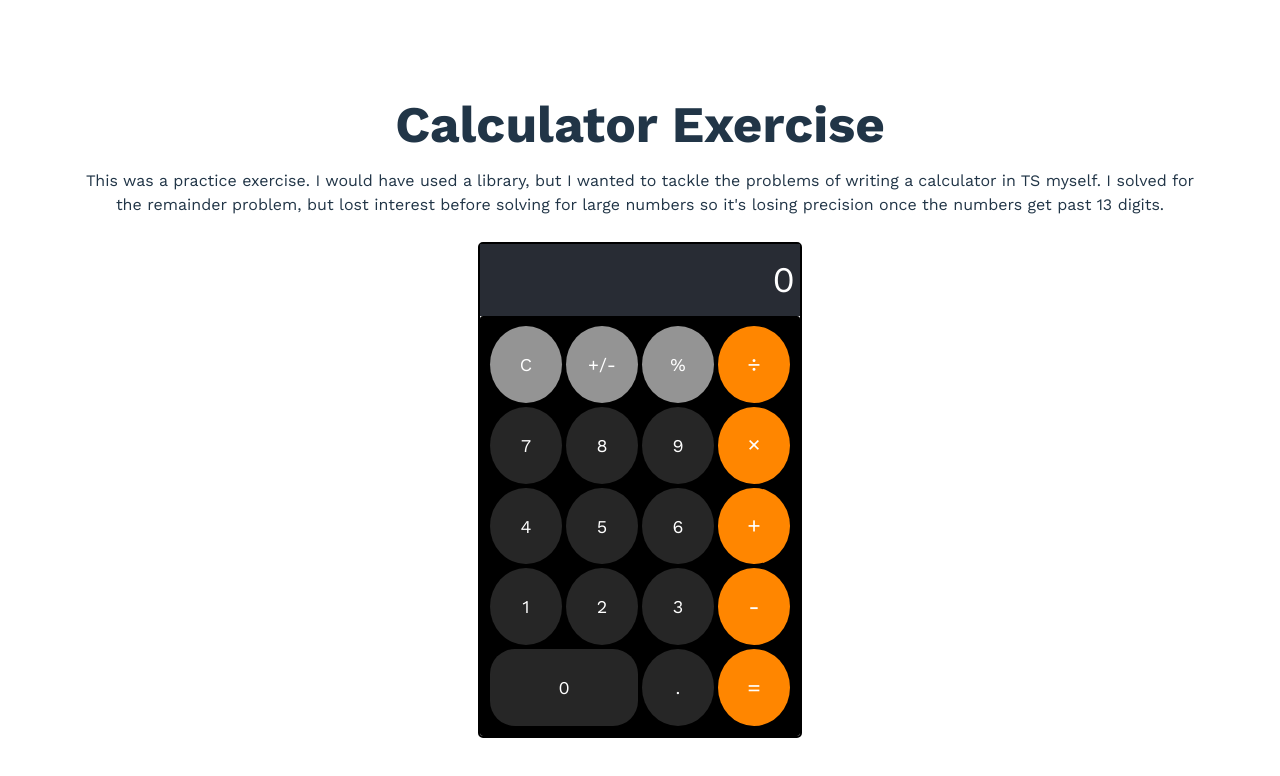
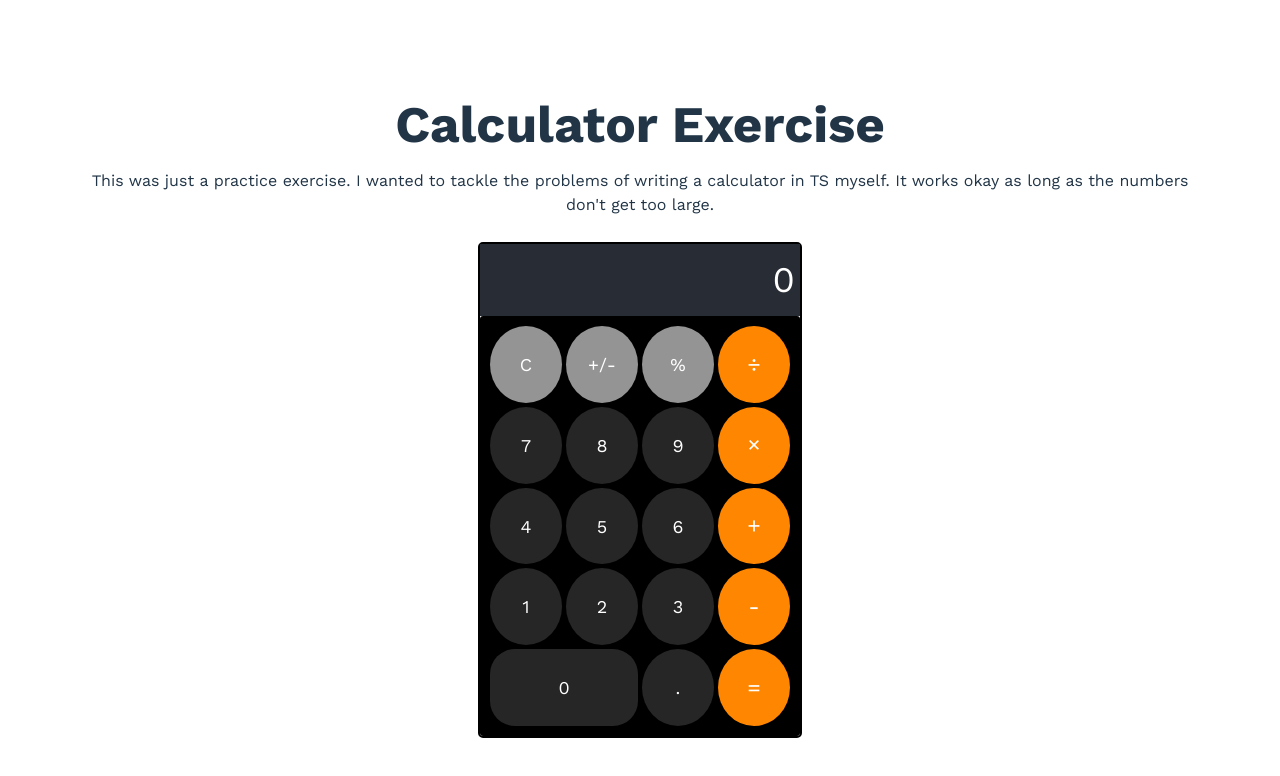
Before and after one commit to skullyflower/hire-dragon, a React (Vite) app: page /calc in a window 1280 px wide. Shown: the top 776 px of the page. Built offline with nearby package versions, Linux system fonts and the light colour scheme.

Commit message:
Updated the text.

```diff
--- a/src/Calculator/Calculator.tsx
+++ b/src/Calculator/Calculator.tsx
@@ -8,11 +8,9 @@ export const Calculator = () => {
   return (
     <>
       <h1>Calculator Exercise</h1>
-      <p style={{ fontSize: '1em' }}>
-        This was a practice exercise. I would have used a library, but I wanted to tackle the
-        problems of writing a calculator in TS myself. I solved for the remainder problem, but lost
-        interest before solving for large numbers so it&apos;s losing precision once the numbers get
-        past 13 digits.
+      <p style={{ fontSize: '1em', paddingInline: '40px' }}>
+        This was just a practice exercise. I wanted to tackle the problems of writing a calculator
+        in TS myself. It works okay as long as the numbers don&apos;t get too large.
       </p>
       <div className='calculator' style={{ color: '#fff', margin: '0 auto' }}>
         <div className='total'>{displayTotal}</div>
```
